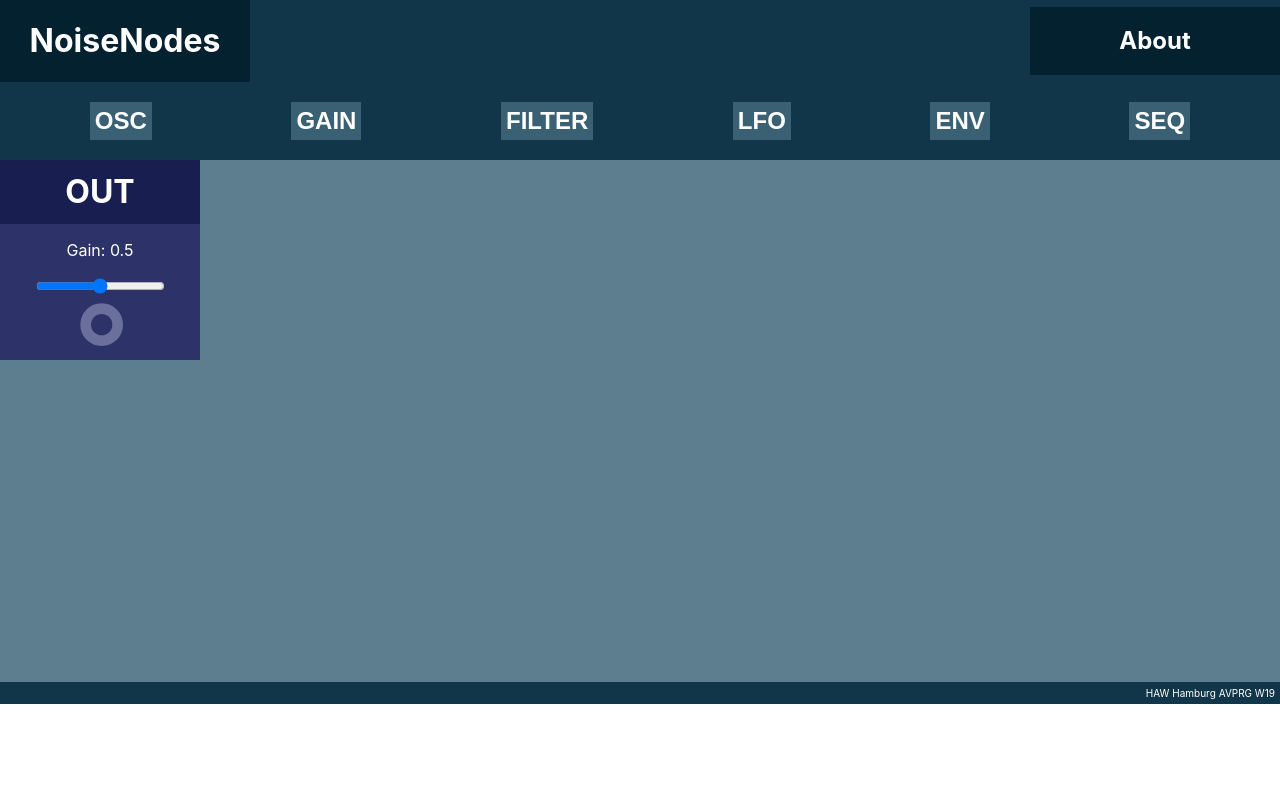
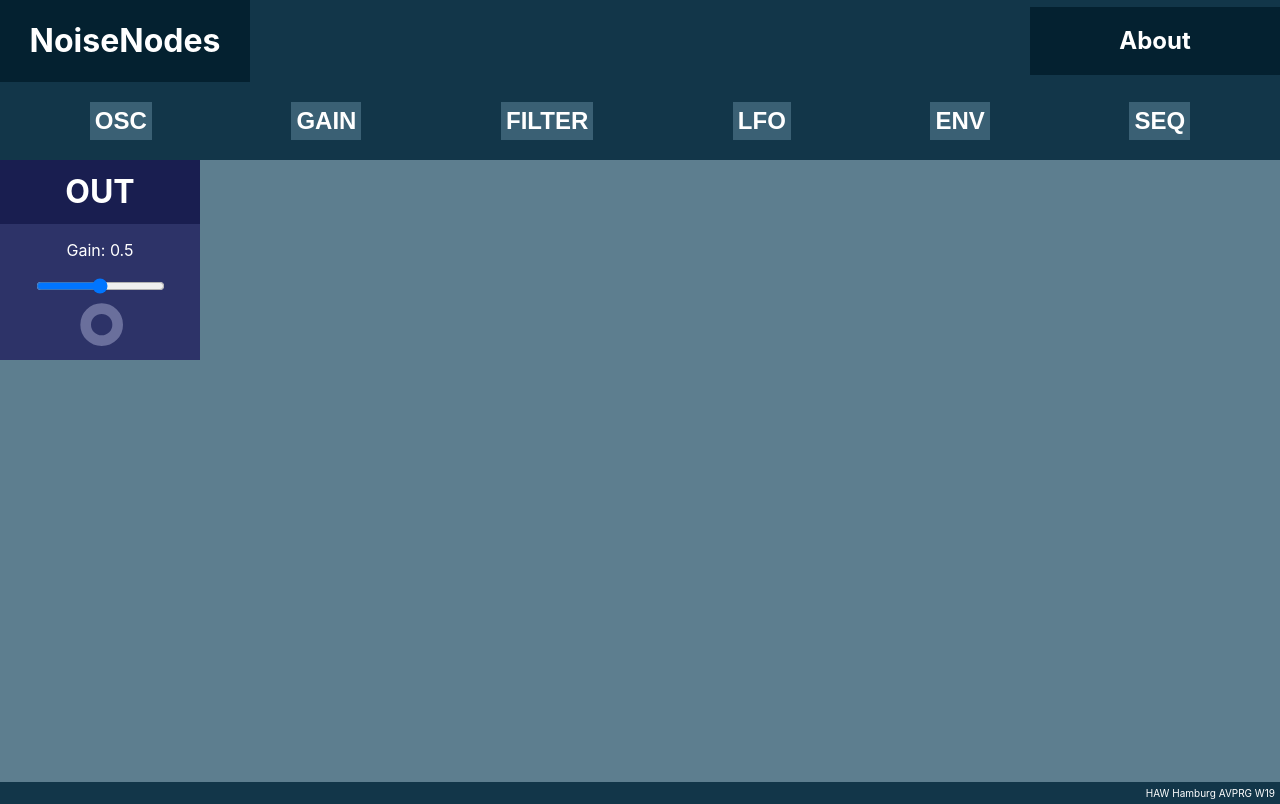
Before and after one commit to ychaw/noise-nodes, a React (Create React App) app: page / in a window 1280 px wide. Built offline with nearby package versions, Linux system fonts and the light colour scheme.

Commit message:
add vertical scaling for workspace

```diff
--- a/src/Workspace.js
+++ b/src/Workspace.js
@@ -23,7 +23,8 @@ class Workspace extends React.Component {
       selection,
       existingConnections,
       lineComponents,
-    };
+    }
+    this.lastNodeBottom = null;
   }
 
   getNextFreeId = (type) => {
@@ -333,15 +334,21 @@ class Workspace extends React.Component {
     });
   }
 
+  getLastNodeBottom = (lastNodeBottom) => {
+    this.lastNodeBottom = lastNodeBottom;
+  }
+
   render() {
+    let newStyle = {...style, height: this.lastNodeBottom + 300};
     return (
-      <div style={style} className='workspace'>
+      <div style={newStyle} className='workspace'>
         <Pallet createNodeHandlers={this.createNodeHandlers}/>
         {this.state.nodes}
         <OutputNode
           id={this.state.nodes.length}
           audioContext={this.state.audioContext}
           select={this.select}
+          getLastNodeBottom={this.getLastNodeBottom}
         />
         {this.state.lineComponents}
       </div>
@@ -351,7 +358,7 @@ class Workspace extends React.Component {
 
 const style = {
   width: 'auto',
-  height: '600px',
+  minHeight: '87.5vh',
   backgroundColor: 'var(--primary-shade1)',
 }
 
--- a/src/modules/OutputNode.js
+++ b/src/modules/OutputNode.js
@@ -13,11 +13,16 @@ class OutputNode extends React.Component {
       this.state = {
         gain: new Param('gain', 0.5, 0, 1),
       };
+      this.boundingBox = React.createRef();
   }
 
   componentDidMount() {
     this.dsp.gain.gain.value = this.state.gain.absValue;
     this.dsp.gain.connect(this.props.audioContext.destination);
+  }
+
+  componentDidUpdate() {
+    this.props.getLastNodeBottom(this.boundingBox.current.getBoundingClientRect().bottom);
   }
 
   changeValue = (e, target, param) => {
@@ -31,7 +36,7 @@ class OutputNode extends React.Component {
 
   render () {
     return (
-      <div style={style}>
+      <div style={style} ref={this.boundingBox}>
         <h1 style={topStyle}>OUT</h1>
         <Setting name='Gain' unit='' changeValue={this.changeValue} target={this.dsp.gain.gain} value={this.state.gain} />
         <Connector type='audio-input' id={this.name + '_audio-input-1'} audioNode={this.dsp.gain} select={this.props.select}/>
```
